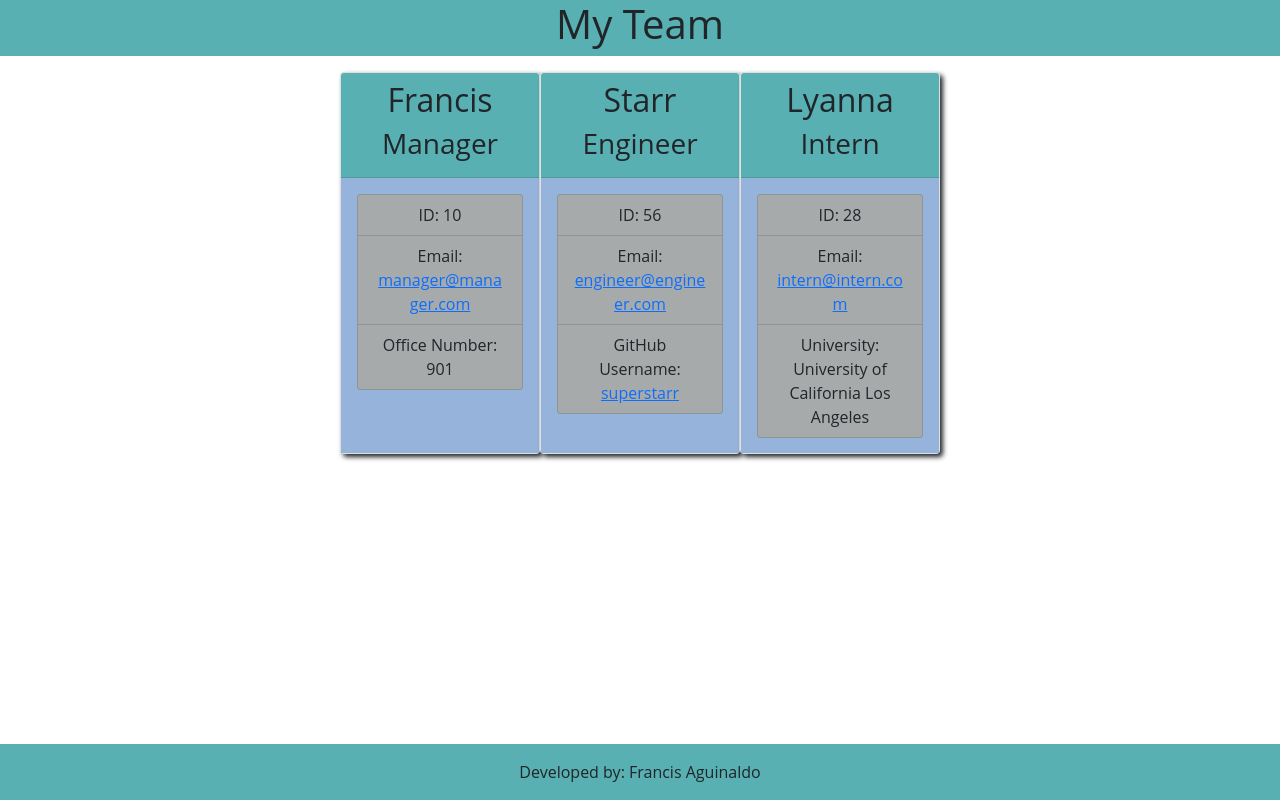
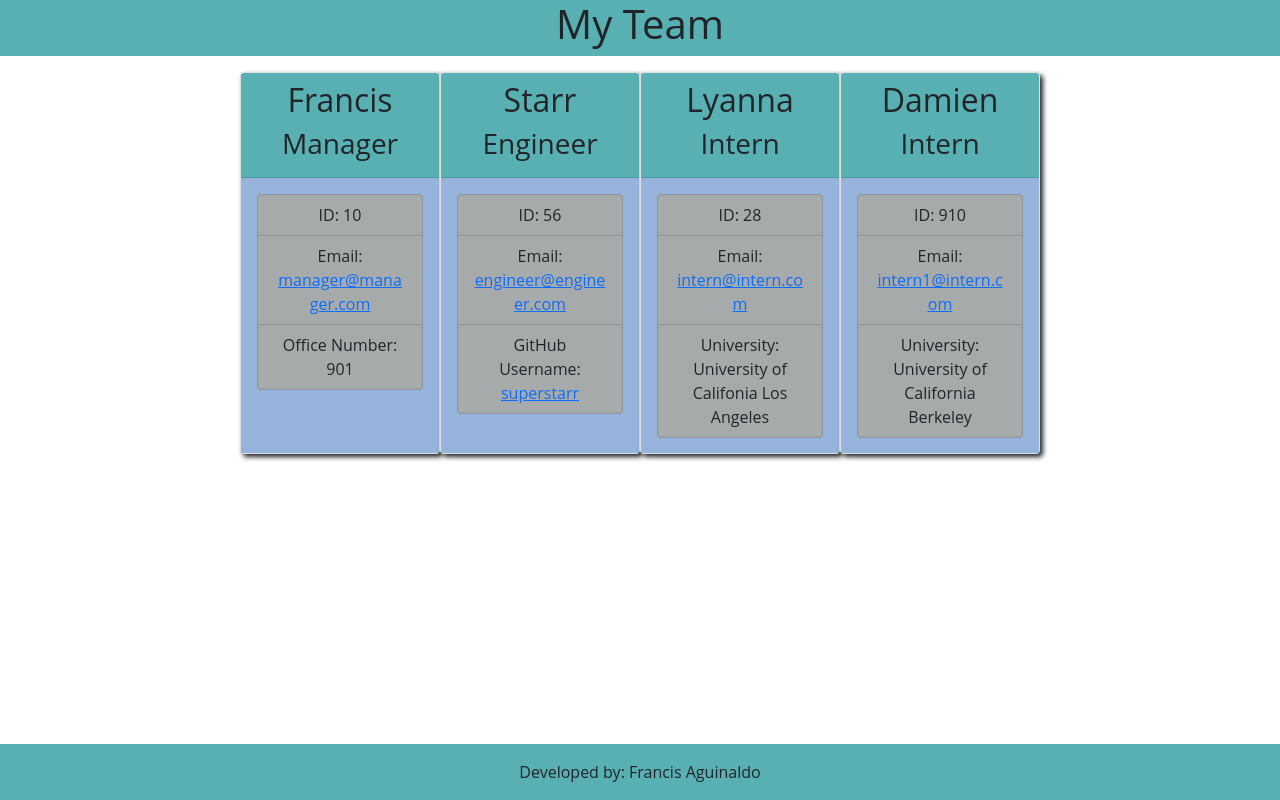
Before and after one commit to nayrsicnarf/team-profile-generator, a website: page dist/myTeam.html in a window 1280 px wide. Drawn offline with nearby package versions, Linux system fonts and the light colour scheme.

Commit message:
add updates

```diff
--- a/dist/myTeam.html
+++ b/dist/myTeam.html
@@ -10,7 +10,7 @@
 
     <link href="https://cdn.jsdelivr.net/npm/bootstrap@5.1.3/dist/css/bootstrap.min.css" rel="stylesheet"
         integrity="sha384-1BmE4kWBq78iYhFldvKuhfTAU6auU8tT94WrHftjDbrCEXSU1oBoqyl2QvZ6jIW3" crossorigin="anonymous">
-    <link rel="stylesheet" href="../dist/style.css">
+    <link rel="stylesheet" href="/dist/style.css">
 </head>
 
 <body>
@@ -74,7 +74,24 @@
 
             <li class="list-group-item">ID: 28</li>
             <li class="list-group-item">Email: <a href="mailto:intern@intern.com">intern@intern.com</a></li>
-            <li class="list-group-item">University: University of California Los Angeles</li>
+            <li class="list-group-item">University: University of Califonia Los Angeles</li>
+
+        </ul>
+    </div>
+</div><div class="card employee-card ml-sm-3 mb-sm-3 styleCard">
+    <div class="card-header">
+
+        <h2 class="card-title">Damien</h2>
+
+        <h3 class="card-title"></i>Intern</h3>
+
+    </div>
+    <div class="card-body">
+        <ul class="list-group">
+
+            <li class="list-group-item">ID: 910</li>
+            <li class="list-group-item">Email: <a href="mailto:intern1@intern.com">intern1@intern.com</a></li>
+            <li class="list-group-item">University: University of California Berkeley</li>
 
         </ul>
     </div>
```
